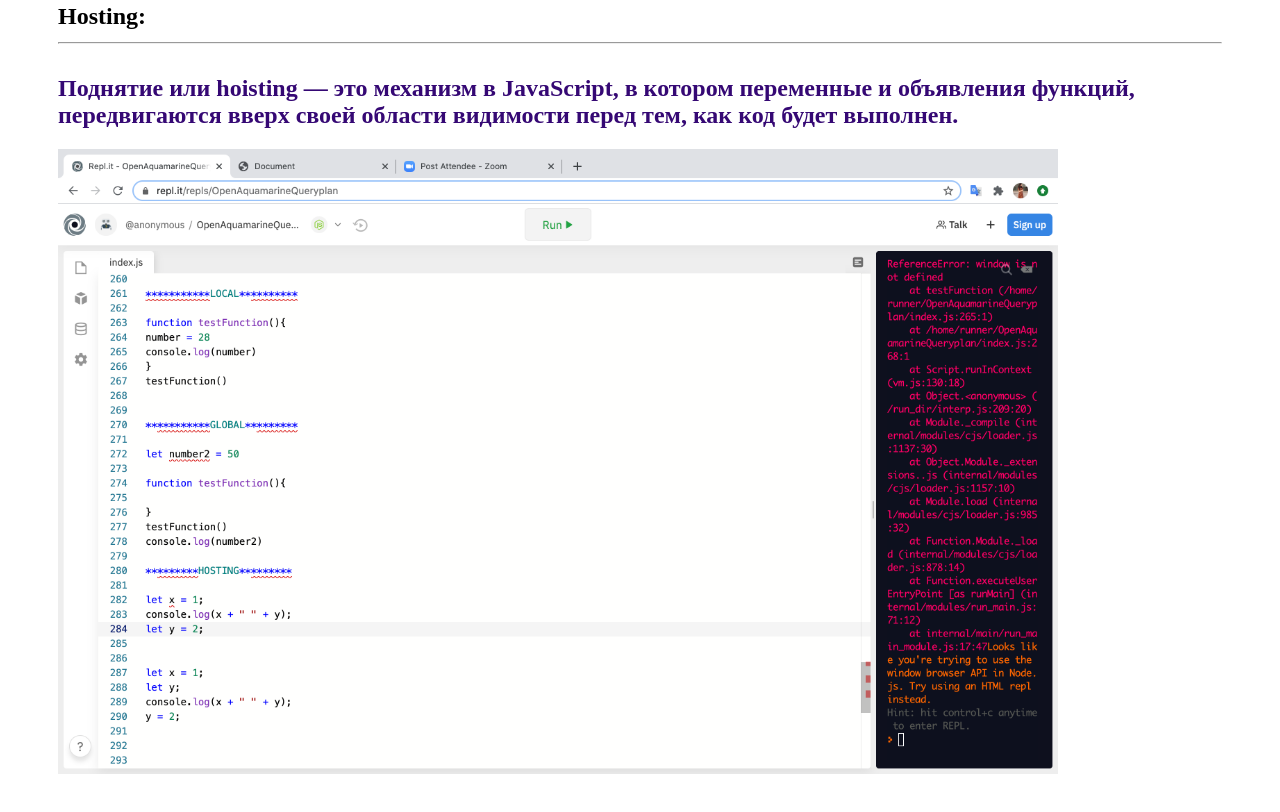
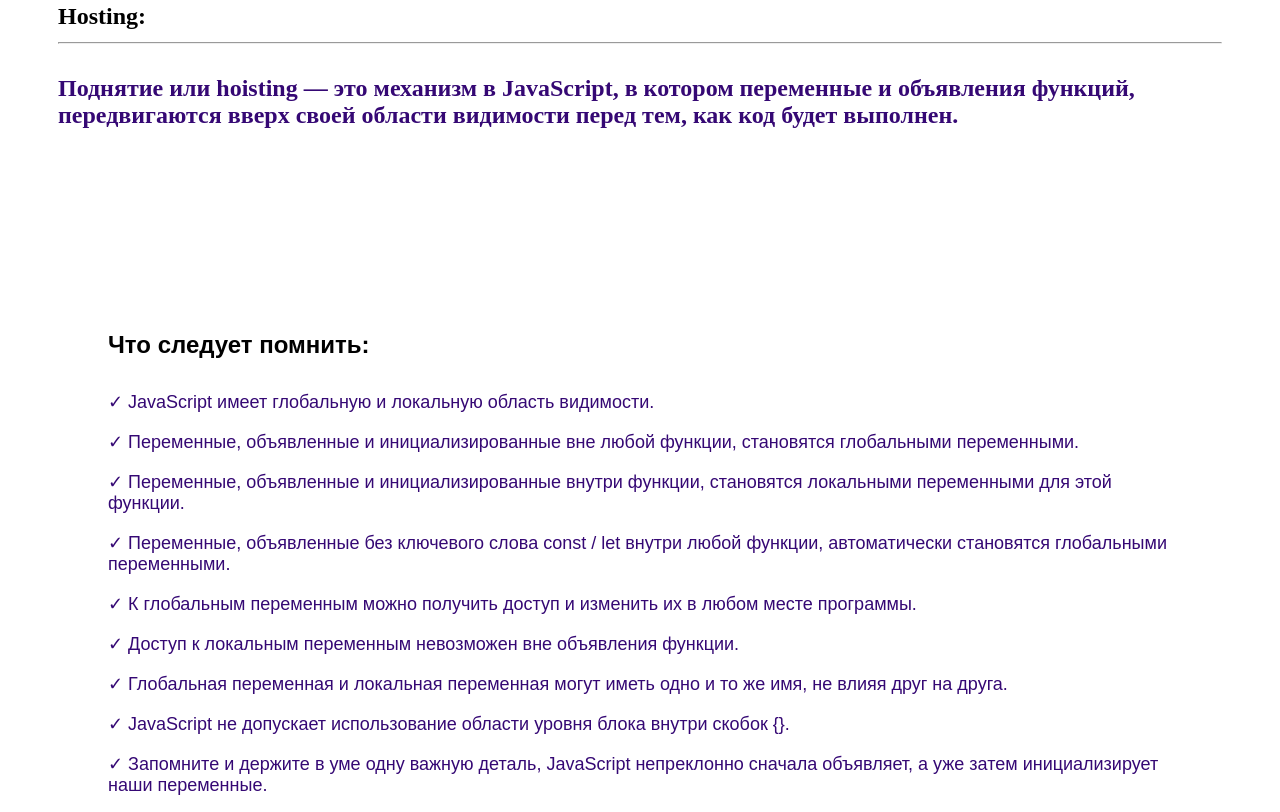
Before and after one commit to anastasiiasok/doklad10.23, a plain HTML site: page index.html in a window 1280 px wide. Shown: the part 508-1320 px from the top of the page. Drawn offline with Linux system fonts and the light colour scheme.

Commit message:
Update index.html

```diff
--- a/index.html
+++ b/index.html
@@ -37,9 +37,6 @@
 
             Поднятие или hoisting — это механизм в JavaScript, в котором переменные и объявления функций, передвигаются вверх своей области видимости перед тем, как код будет выполнен.
         </h2>
-
-     <img src="/img/doklad.png" width="1000">
-
 
   </div>
 <div class="remember">
```
